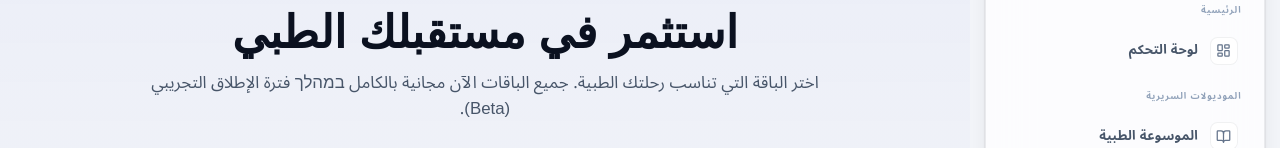
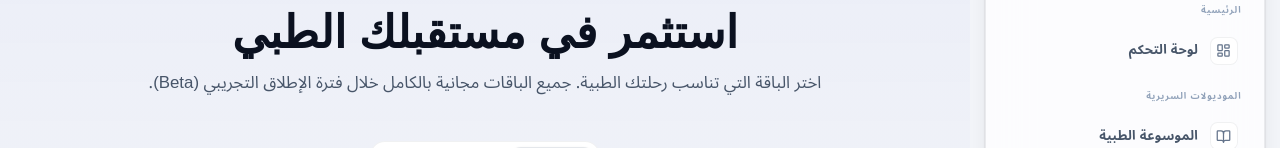
Before and after one commit to 6dskdnj66g-dotcom/medpulse, a Next.js app: page /pricing in a window 1280 px wide. Shown: the part 163-311 px from the top of the page. Built offline with nearby package versions, Linux system fonts and the light colour scheme; no server answers.

Commit message:
fix: remove Hebrew text contamination from pricing page

```diff
--- a/src/app/pricing/page.tsx
+++ b/src/app/pricing/page.tsx
@@ -24,7 +24,7 @@ export default function PricingPage() {
           </h1>
           <p className="text-lg text-[var(--text-secondary)] font-medium">
             {isAr
-              ? "اختر الباقة التي تناسب رحلتك الطبية. جميع الباقات الآن مجانية بالكامل במהלך فترة الإطلاق التجريبي (Beta)."
+              ? "اختر الباقة التي تناسب رحلتك الطبية. جميع الباقات مجانية بالكامل خلال فترة الإطلاق التجريبي (Beta)."
               : "Choose the plan that fits your medical journey. All plans are currently free during our Beta launch."}
           </p>
         </div>
```
